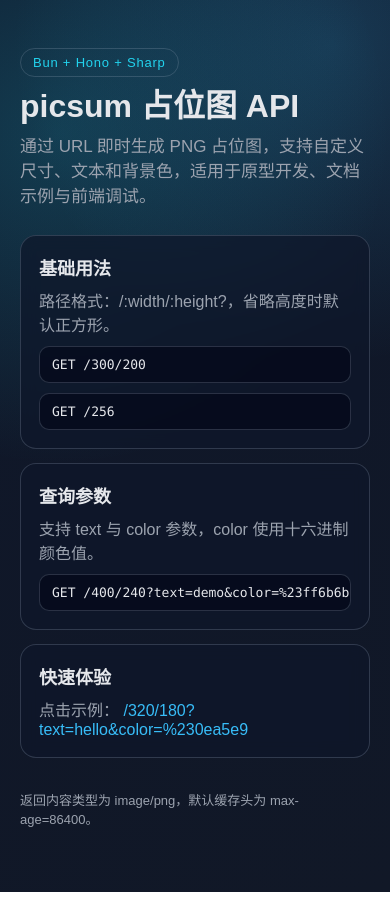
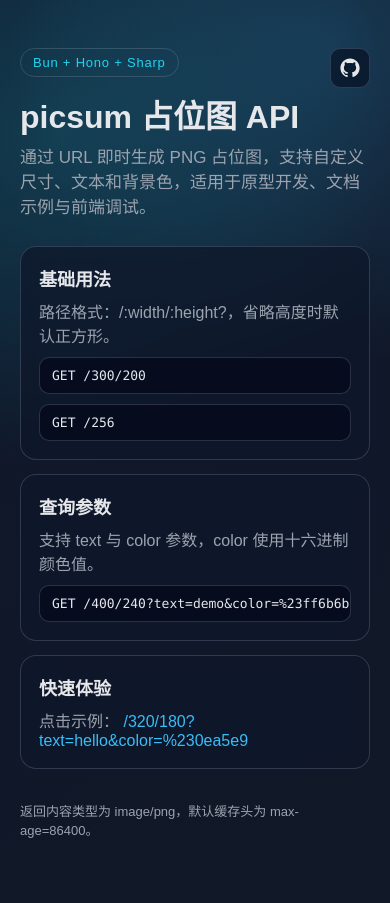
Before and after one commit to lanxizhu/picsum, a website: page public/index.html in a window 390 px wide. Drawn offline with Linux system fonts and the light colour scheme.

Commit message:
feat: enhance hero section with GitHub link and responsive design

```diff
--- a/public/index.html
+++ b/public/index.html
@@ -60,6 +60,13 @@
         margin-bottom: 24px;
       }
 
+      .hero-top {
+        display: flex;
+        align-items: center;
+        justify-content: space-between;
+        gap: 12px;
+      }
+
       .badge {
         display: inline-block;
         padding: 6px 12px;
@@ -68,6 +75,35 @@
         color: var(--accent);
         font-size: 13px;
         letter-spacing: 0.06em;
+      }
+
+      .github-link {
+        display: inline-flex;
+        align-items: center;
+        justify-content: center;
+        width: 40px;
+        height: 40px;
+        border-radius: 10px;
+        border: 1px solid var(--line);
+        background: rgba(2, 6, 23, 0.55);
+        color: var(--text);
+        transition:
+          border-color 0.2s ease,
+          transform 0.2s ease,
+          background-color 0.2s ease;
+      }
+
+      .github-link:hover {
+        text-decoration: none;
+        border-color: var(--accent-2);
+        background: rgba(56, 189, 248, 0.12);
+        transform: translateY(-1px);
+      }
+
+      .github-link svg {
+        width: 20px;
+        height: 20px;
+        fill: currentColor;
       }
 
       h1 {
@@ -134,12 +170,34 @@
         color: var(--muted);
         font-size: 13px;
       }
+
+      @media (max-width: 640px) {
+        .hero-top {
+          align-items: flex-start;
+        }
+      }
     </style>
   </head>
   <body>
     <main>
       <section class="hero">
-        <span class="badge">Bun + Hono + Sharp</span>
+        <div class="hero-top">
+          <span class="badge">Bun + Hono + Sharp</span>
+          <a
+            class="github-link"
+            href="https://github.com/lanxizhu/picsum"
+            target="_blank"
+            rel="noreferrer"
+            aria-label="GitHub repository"
+            title="查看 GitHub 仓库"
+          >
+            <svg viewBox="0 0 24 24" aria-hidden="true">
+              <path
+                d="M12 0.5C5.65 0.5 0.5 5.65 0.5 12c0 5.08 3.29 9.38 7.86 10.9c0.57 0.1 0.78-0.25 0.78-0.55c0-0.27-0.01-1-0.02-1.96c-3.2 0.7-3.88-1.54-3.88-1.54c-0.52-1.33-1.28-1.68-1.28-1.68c-1.05-0.72 0.08-0.71 0.08-0.71c1.16 0.08 1.78 1.2 1.78 1.2c1.03 1.77 2.71 1.26 3.37 0.96c0.1-0.75 0.4-1.26 0.72-1.55c-2.55-0.29-5.23-1.28-5.23-5.71c0-1.26 0.45-2.29 1.19-3.09c-0.12-0.29-0.52-1.46 0.11-3.05c0 0 0.97-0.31 3.18 1.18c0.92-0.26 1.9-0.39 2.88-0.39c0.98 0 1.96 0.13 2.88 0.39c2.21-1.49 3.18-1.18 3.18-1.18c0.63 1.59 0.23 2.76 0.11 3.05c0.74 0.8 1.19 1.83 1.19 3.09c0 4.45-2.69 5.41-5.25 5.7c0.41 0.35 0.78 1.05 0.78 2.12c0 1.53-0.01 2.76-0.01 3.14c0 0.3 0.21 0.66 0.79 0.55c4.56-1.52 7.85-5.82 7.85-10.9C23.5 5.65 18.35 0.5 12 0.5z"
+              />
+            </svg>
+          </a>
+        </div>
         <h1>picsum 占位图 API</h1>
         <p class="lead">
           通过 URL 即时生成 PNG
```
